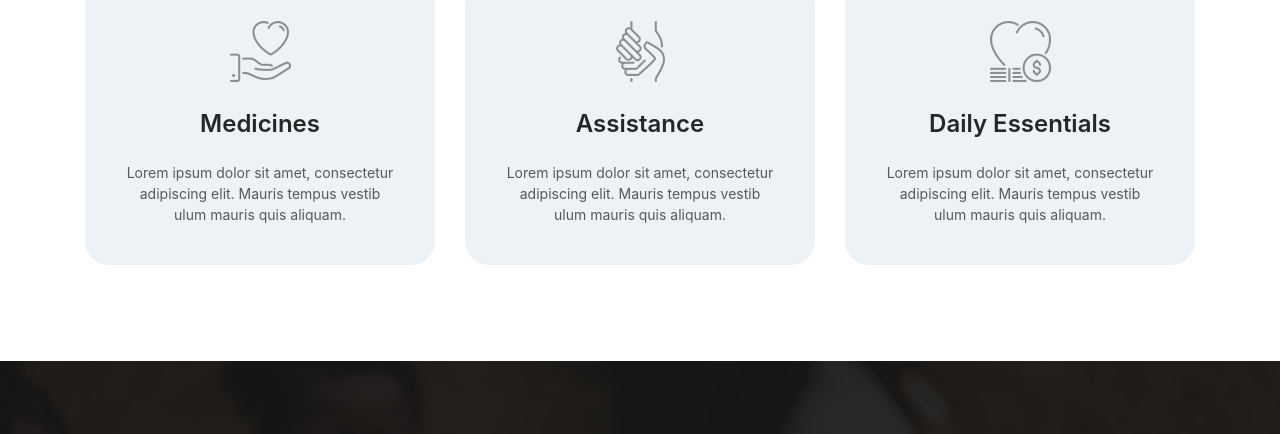
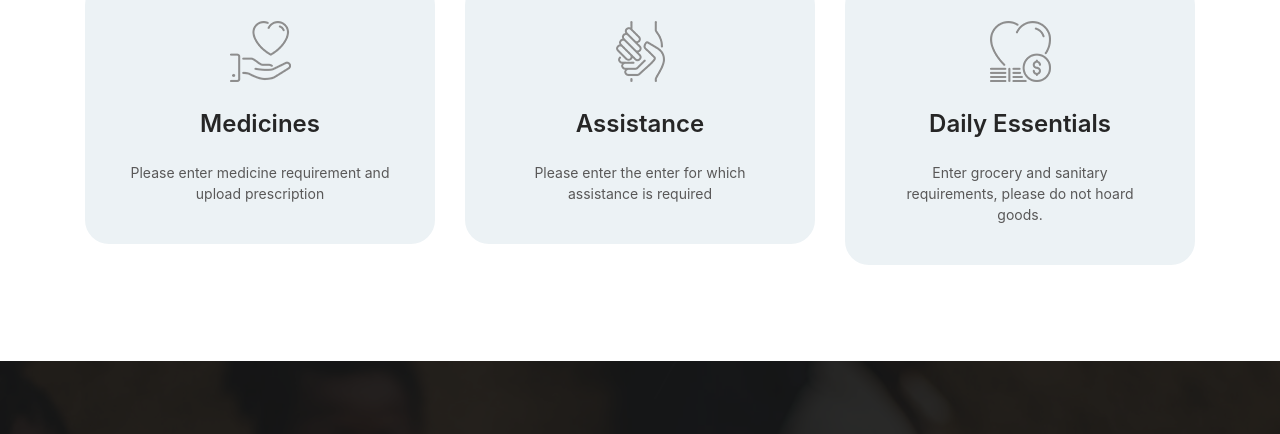
Before and after one commit to tezansahu/HelpingHand, a website with bundled scripts: page client/index.html in a window 1280 px wide. Shown: the part 832-1266 px from the top of the page. Built offline with nearby package versions, Linux system fonts and the light colour scheme.

Commit message:
Update index.html

```diff
--- a/client/index.html
+++ b/client/index.html
@@ -172,7 +172,7 @@
                         </header>
 
                         <div class="entry-content">
-                            <p>Lorem ipsum dolor sit amet, consectetur adipiscing elit. Mauris tempus vestib ulum mauris quis aliquam. </p>
+                            <p>Please enter medicine requirement and upload prescription</p>
                         </div>
                     </div>
                 </div>
@@ -189,7 +189,7 @@
                         </header>
 
                         <div class="entry-content">
-                            <p>Lorem ipsum dolor sit amet, consectetur adipiscing elit. Mauris tempus vestib ulum mauris quis aliquam. </p>
+                            <p> Please enter the enter for which assistance is required</p>
                         </div>
                     </div>
                 </div>
@@ -206,7 +206,7 @@
                         </header>
 
                         <div class="entry-content">
-                            <p>Lorem ipsum dolor sit amet, consectetur adipiscing elit. Mauris tempus vestib ulum mauris quis aliquam. </p>
+                            <p>Enter grocery and sanitary requirements, please do not hoard goods.
                         </div>
                     </div>
                 </div>
```
